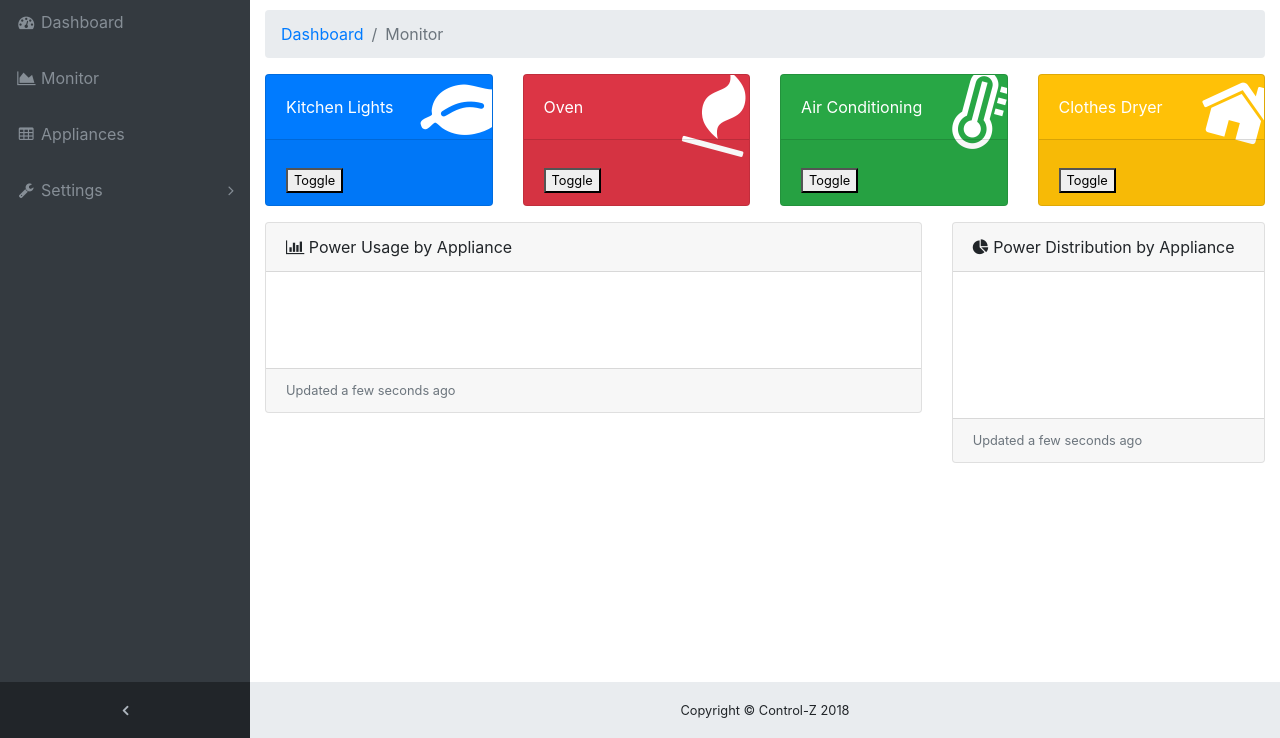
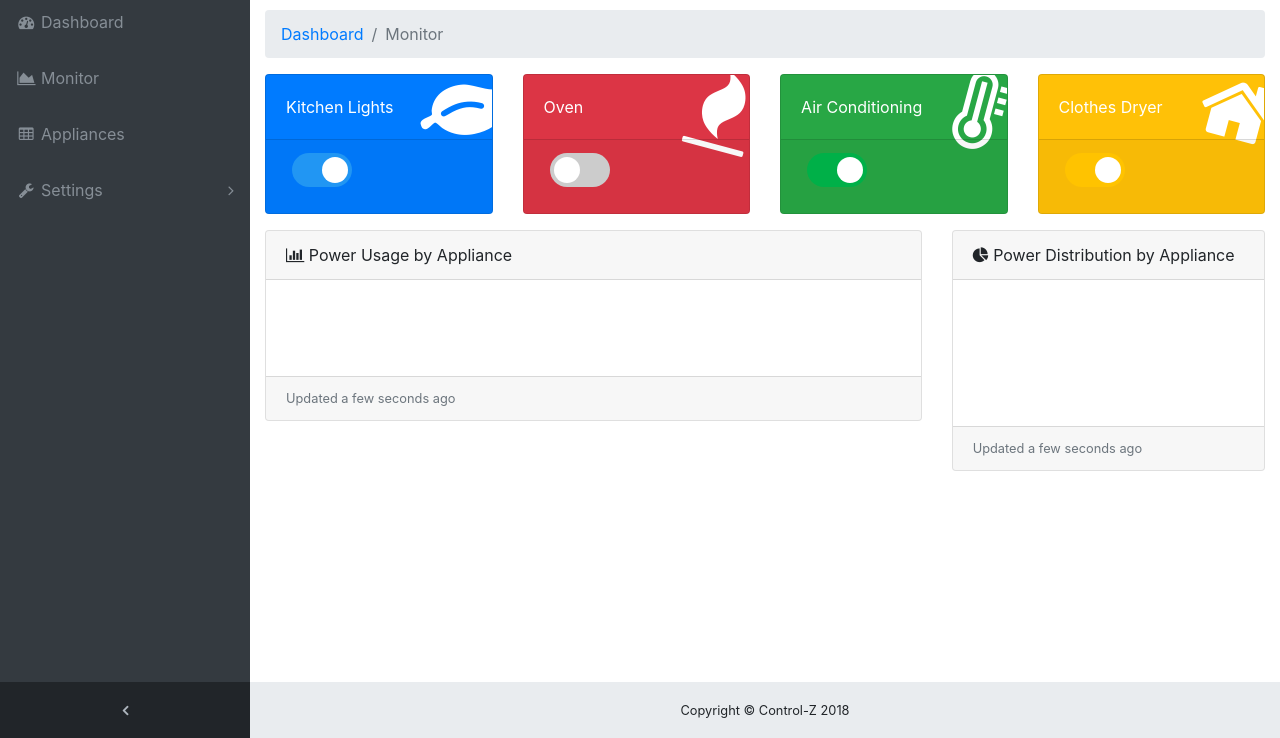
Before and after one commit to RowanFerrabee/digifest2018, a website with bundled scripts: page public/monitor.html in a window 1280 px wide. Shown: the part 62-800 px from the top of the page. Built offline with nearby package versions, Linux system fonts and the light colour scheme; no server answers.

Commit message:
Auto button moving shtuff

```diff
--- a/public/css/sb-admin.css
+++ b/public/css/sb-admin.css
@@ -1,3 +1,233 @@
+/* CUSTOM CSS */
+.toggleVoltContainer {
+  display: flex;
+  justify-content: space-between;
+  width: 100%;
+  align-items: center;
+}
+.switch {
+  position: relative;
+  display: inline-block;
+  width: 60px;
+  height: 34px;
+}
+
+/* Hide default HTML checkbox */
+.switch input {display:none;}
+
+.sliderButton {
+  background-color: transparent;
+  border: none;
+  padding-right: 40px;
+}
+
+.sliderButton:focus {
+  background-color: transparent;
+  border: none;
+  border-color: transparent;
+  outline: 0;
+}
+.sliderButton:active {
+  background-color: transparent;
+  border: none;
+  border-color: transparent;
+  outline: 0;
+}
+
+/* SLIDER 1 */
+.slider {
+  position: absolute;
+  cursor: pointer;
+  top: 0;
+  left: 0;
+  right: 0;
+  bottom: 0;
+  background-color: #ccc;
+  -webkit-transition: .4s;
+  transition: .4s;
+}
+
+.slider:before {
+  position: absolute;
+  content: "";
+  height: 26px;
+  width: 26px;
+  left: 4px;
+  bottom: 4px;
+  background-color: white;
+  -webkit-transition: .4s;
+  transition: .4s;
+}
+
+input:checked + .slider {
+  background-color: #2196F3;
+}
+
+input:focus + .slider {
+  box-shadow: 0 0 1px #2196F3;
+}
+
+input:checked + .slider:before {
+  -webkit-transform: translateX(26px);
+  -ms-transform: translateX(26px);
+  transform: translateX(26px);
+}
+
+/* Rounded sliders */
+.slider.round {
+  border-radius: 34px;
+}
+
+.slider.round:before {
+  border-radius: 50%;
+}
+
+/* SLIDER 2 */
+.slider2 {
+  position: absolute;
+  cursor: pointer;
+  top: 0;
+  left: 0;
+  right: 0;
+  bottom: 0;
+  background-color: #ccc;
+  -webkit-transition: .4s;
+  transition: .4s;
+}
+
+.slider2:before {
+  position: absolute;
+  content: "";
+  height: 26px;
+  width: 26px;
+  left: 4px;
+  bottom: 4px;
+  background-color: white;
+  -webkit-transition: .4s;
+  transition: .4s;
+}
+
+input:checked + .slider2 {
+  background-color: #FFC300;
+}
+
+input:focus + .slider2 {
+  box-shadow: 0 0 1px #FFC300;
+}
+
+input:checked + .slider2:before {
+  -webkit-transform: translateX(26px);
+  -ms-transform: translateX(26px);
+  transform: translateX(26px);
+}
+
+.slider2.round {
+  border-radius: 34px;
+}
+
+.slider2.round:before {
+  border-radius: 50%;
+}
+
+/* SLIDER3 */
+
+.slider3 {
+  position: absolute;
+  cursor: pointer;
+  top: 0;
+  left: 0;
+  right: 0;
+  bottom: 0;
+  background-color: #ccc;
+  -webkit-transition: .4s;
+  transition: .4s;
+}
+
+.slider3:before {
+  position: absolute;
+  content: "";
+  height: 26px;
+  width: 26px;
+  left: 4px;
+  bottom: 4px;
+  background-color: white;
+  -webkit-transition: .4s;
+  transition: .4s;
+}
+
+input:checked + .slider3 {
+  background-color: #00B048;
+}
+
+input:focus + .slider3 {
+  box-shadow: 0 0 1px #00B048;
+}
+
+input:checked + .slider3:before {
+  -webkit-transform: translateX(26px);
+  -ms-transform: translateX(26px);
+  transform: translateX(26px);
+}
+
+.slider3.round {
+  border-radius: 34px;
+}
+
+.slider3.round:before {
+  border-radius: 50%;
+}
+
+/* SLIDER4 */
+
+.slider4 {
+  position: absolute;
+  cursor: pointer;
+  top: 0;
+  left: 0;
+  right: 0;
+  bottom: 0;
+  background-color: #ccc;
+  -webkit-transition: .4s;
+  transition: .4s;
+}
+
+.slider4:before {
+  position: absolute;
+  content: "";
+  height: 26px;
+  width: 26px;
+  left: 4px;
+  bottom: 4px;
+  background-color: white;
+  -webkit-transition: .4s;
+  transition: .4s;
+}
+
+input:checked + .slider4 {
+  background-color: #F10032;
+}
+
+input:focus + .slider4 {
+  box-shadow: 0 0 1px #F10032;
+}
+
+input:checked + .slider4:before {
+  -webkit-transform: translateX(26px);
+  -ms-transform: translateX(26px);
+  transform: translateX(26px);
+}
+
+.slider4.round {
+  border-radius: 34px;
+}
+
+.slider4.round:before {
+  border-radius: 50%;
+}
+
+
+
+
 html {
   position: relative;
   min-height: 100%;
--- a/public/monitor.html
+++ b/public/monitor.html
@@ -80,21 +80,21 @@
             <h6 class="dropdown-header">New Messages:</h6>
             <div class="dropdown-divider"></div>
             <a class="dropdown-item" href="#">
-              <strong>David Miller</strong>
+              <strong>Jeff Bezos</strong>
               <span class="small float-right text-muted">11:21 AM</span>
-              <div class="dropdown-message small">Hey there! This new version of SB Admin is pretty awesome! These messages clip off when they reach the end of the box so they don't overflow over to the sides!</div>
+              <div class="dropdown-message small">John! It's been too long! We should get together soon for a coffee.</div>
             </a>
             <div class="dropdown-divider"></div>
             <a class="dropdown-item" href="#">
               <strong>Jane Smith</strong>
               <span class="small float-right text-muted">11:21 AM</span>
-              <div class="dropdown-message small">I was wondering if you could meet for an appointment at 3:00 instead of 4:00. Thanks!</div>
+              <div class="dropdown-message small">HELP! I'M STUCK IN A WEB APPLICATION!</div>
             </a>
             <div class="dropdown-divider"></div>
             <a class="dropdown-item" href="#">
-              <strong>John Doe</strong>
+              <strong>Control-Z Admin</strong>
               <span class="small float-right text-muted">11:21 AM</span>
-              <div class="dropdown-message small">I've sent the final files over to you for review. When you're able to sign off of them let me know and we can discuss distribution.</div>
+              <div class="dropdown-message small">Hi there! Welcome to the Control-Z platform. Press here to take a tour of our services.</div>
             </a>
             <div class="dropdown-divider"></div>
             <a class="dropdown-item small" href="#">View all messages</a>
@@ -116,28 +116,37 @@
             <a class="dropdown-item" href="#">
               <span class="text-success">
                 <strong>
-                  <i class="fa fa-long-arrow-up fa-fw"></i>Status Update</strong>
+                  <i class="fa fa-exclamation-circle fa-fw"></i>Smart Aircon Control</strong>
               </span>
               <span class="small float-right text-muted">11:21 AM</span>
-              <div class="dropdown-message small">This is an automated server response message. All systems are online.</div>
+              <div class="dropdown-message small">Analytics show you could save S$3.20 per day with Smart Aircon Control.</div>
             </a>
             <div class="dropdown-divider"></div>
             <a class="dropdown-item" href="#">
               <span class="text-danger">
                 <strong>
-                  <i class="fa fa-long-arrow-down fa-fw"></i>Status Update</strong>
+                  <i class="fa fa-fire-extinguisher fa-fw"></i>Oven Left On</strong>
               </span>
               <span class="small float-right text-muted">11:21 AM</span>
-              <div class="dropdown-message small">This is an automated server response message. All systems are online.</div>
+              <div class="dropdown-message small">It seems your Oven was left on. Would you like to turn it off remotely?</div>
             </a>
             <div class="dropdown-divider"></div>
             <a class="dropdown-item" href="#">
               <span class="text-success">
                 <strong>
-                  <i class="fa fa-long-arrow-up fa-fw"></i>Status Update</strong>
+                  <i class="fa fa-usd fa-fw"></i>Savings last month!</strong>
               </span>
               <span class="small float-right text-muted">11:21 AM</span>
-              <div class="dropdown-message small">This is an automated server response message. All systems are online.</div>
+              <div class="dropdown-message small">You saved S$45.30 on electricity last month. Check out the Savings panel to see where you can keep improving!</div>
+            </a>
+            <div class="dropdown-divider"></div>
+            <a class="dropdown-item" href="#">
+              <span class="text-warning">
+                <strong>
+                  <i class="fa fa-snapchat-ghost fa-fw"></i>Note on Phantom Power</strong>
+              </span>
+              <span class="small float-right text-muted">11:21 AM</span>
+              <div class="dropdown-message small">It seems that you have several devices drawing phantom power over night. Click on the Control panel to see how you can prevent this.</div>
             </a>
             <div class="dropdown-divider"></div>
             <a class="dropdown-item small" href="#">View all alerts</a>
@@ -181,11 +190,14 @@
               </div>
               <div class="mr-5">Kitchen Lights</div>
             </div>
-            <div class="card-footer text-white clearfix small z-1">
-              <span class="float-left">
-                <p id="lights"></p>
-                <button type="button" onclick="sendData()">Toggle</button>
-              </span>
+            <div class="toggleVoltContainer card-footer text-white clearfix small z-1">
+                <button class="sliderButton" type="button">
+                  <label class="switch">
+                    <input type="checkbox" id="lightsButton" checked="true">
+                    <span class="slider round"></span>
+                  </label>
+                </button>
+                <h5 id="lights"></h5>
             </div>
           </div>
         </div>
@@ -197,11 +209,14 @@
               </div>
               <div class="mr-5">Oven</div>
             </div>
-            <div class="card-footer text-white clearfix small z-1">
-              <span class="float-left">
-                <p id="oven"></p>
-                <button type="button" onclick="sendData()">Toggle</button>
-              </span>
+            <div class="toggleVoltContainer card-footer text-white clearfix small z-1">
+                  <button class="sliderButton" type="button">
+                    <label class="switch">
+                      <input type="checkbox" id="ovenButton">
+                      <span class="slider4 round"></span>
+                    </label>
+                  </button>
+                  <h5 id="oven"></h5>
             </div>
           </div>
         </div>
@@ -213,11 +228,14 @@
               </div>
               <div class="mr-5">Air Conditioning</div>
             </div>
-            <div class="card-footer text-white clearfix small z-1">
-              <span class="float-left">
-                <p id="aircon"></p>
-                <button type="button" onclick="sendData()">Toggle</button>
-              </span>
+            <div class="toggleVoltContainer card-footer text-white clearfix small z-1">
+                <button class="sliderButton" type="button" onclick="sendData()">
+                  <label class="switch">
+                    <input type="checkbox" id="airconButton" checked="true">
+                    <span class="slider3 round"></span>
+                  </label>
+                </button>
+                <h5 id="aircon"></h5>
             </div>
           </div>
         </div>
@@ -229,11 +247,14 @@
               </div>
               <div class="mr-5">Clothes Dryer</div>
             </div>
-            <div class="card-footer text-white clearfix small z-1">
-              <span class="float-left">
-                <p id="dryer"></p>
-                <button type="button" onclick="sendData()">Toggle</button>
-              </span>
+            <div class="toggleVoltContainer card-footer text-white clearfix small z-1">
+                <button class="sliderButton" type="button">
+                  <label class="switch">
+                    <input type="checkbox" id="dryerButton" checked="true">
+                    <span class="slider2 round"></span>
+                  </label>
+                </button>
+                <h5 id="dryer"></h5>
             </div>
           </div>
         </div>
@@ -311,6 +332,7 @@
     function loadAll() {
       loadData();
       loadMonitorData();
+      document.getElementById('slider2').checked=true;
     }
     function loadData() {
 
```
Also changed, not shown: public/appliances.html (+20 -11 lines), public/index.html (+20 -11 lines), public/js/sb-admin-charts.js (+15 -0 lines).
